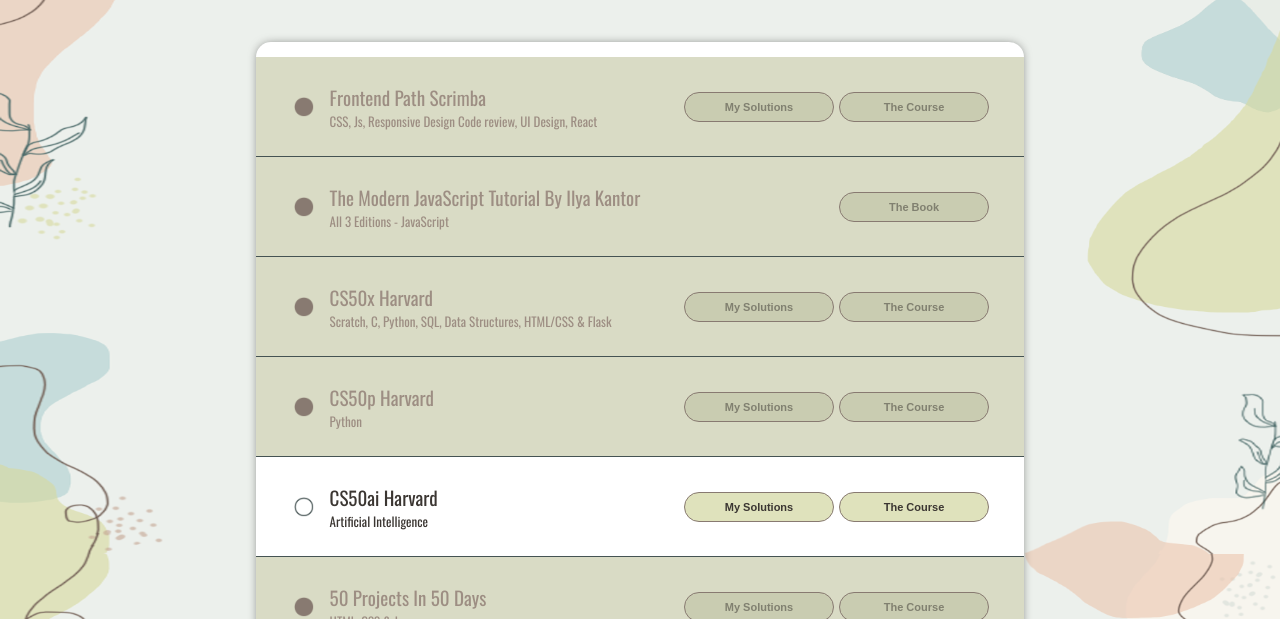
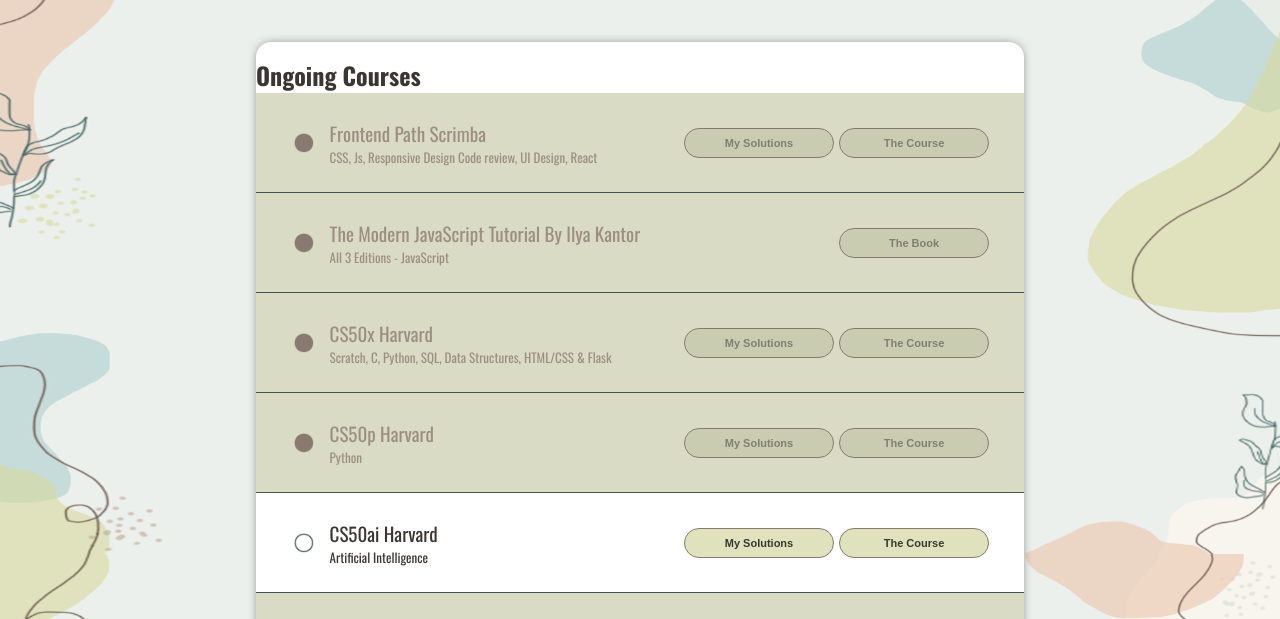
Before and after one commit to katayoon-rb/Development-Journey, a plain HTML site: page index.html in a window 1280 px wide. Shown: the part 181-800 px from the top of the page. Drawn offline with nearby package versions, Linux system fonts and the light colour scheme.

Commit message:
Update index.html

```diff
--- a/index.html
+++ b/index.html
@@ -12,8 +12,18 @@
         <h1 class="name">Katayoon Rabbani</h1>
         <h2 class="title">Development Journey</h2>
 
-        <div>
-            <ul id="container"></ul>
+        <div class="wrapper">
+            <div class="ongoing">
+                <ul id="container">
+                    <h2 class="headline">Ongoing Courses</h2>
+                </ul>
+            </div>
+
+            <div class="finished">
+                <ul id="container">
+                    <h2 class="headline">Finished Courses</h2>
+                </ul>
+            </div>
         </div>
 
         <script src="script.js"></script>
```
